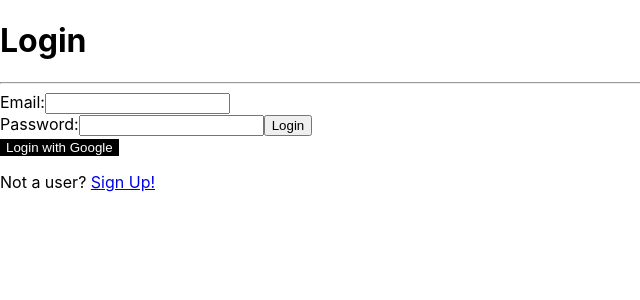
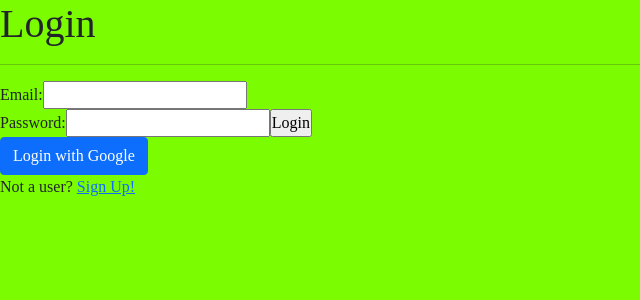
Before and after one commit to ronnyvictor/firebase-auth, a React (Create React App) app: page / in a window 1280 px wide. Shown: the top 300 px of the page, without its empty margins (0-640 px from the left). Built offline with nearby package versions, Linux system fonts and the light colour scheme.

Commit message:
added styles

```diff
--- a/package.json
+++ b/package.json
@@ -6,8 +6,10 @@
     "@testing-library/jest-dom": "^5.16.2",
     "@testing-library/react": "^12.1.3",
     "@testing-library/user-event": "^13.5.0",
+    "bootstrap": "^5.1.3",
     "firebase": "^9.6.6",
     "react": "^17.0.2",
+    "react-bootstrap": "^2.1.2",
     "react-dom": "^17.0.2",
     "react-router-dom": "^6.2.1",
     "react-scripts": "5.0.0",
--- a/src/App.js
+++ b/src/App.js
@@ -1,4 +1,4 @@
-import { useState, useEffect } from 'react'
+import { useState } from 'react'
 import { Routes, Route } from 'react-router-dom'
 import Login from './scenes/Login'
 import Signup from './scenes/Signup'
--- a/src/index.css
+++ b/src/index.css
@@ -1,13 +1,23 @@
-body {
-  margin: 0;
-  font-family: -apple-system, BlinkMacSystemFont, 'Segoe UI', 'Roboto', 'Oxygen',
-    'Ubuntu', 'Cantarell', 'Fira Sans', 'Droid Sans', 'Helvetica Neue',
-    sans-serif;
-  -webkit-font-smoothing: antialiased;
-  -moz-osx-font-smoothing: grayscale;
+*,
+*::after,
+*::before{
+  margin:0;
+  padding: 0;
+  box-sizing: inherit;
 }
 
-code {
-  font-family: source-code-pro, Menlo, Monaco, Consolas, 'Courier New',
-    monospace;
+@media (max-width: 600px) {
+  body{
+    background-color: lightcoral;
+  }
 }
+
+body{
+  font-family: 'Festive', cursive;
+  background-color: lawngreen;
+
+}
+
+
+
+@import url('https://fonts.googleapis.com/css2?family=Festive&display=swap');
--- a/src/index.js
+++ b/src/index.js
@@ -1,5 +1,6 @@
 import React from 'react'
 import ReactDOM from 'react-dom'
+import 'bootstrap/dist/css/bootstrap.min.css'
 import './index.css'
 import App from './App'
 import { BrowserRouter } from 'react-router-dom'
--- a/src/scenes/Login.js
+++ b/src/scenes/Login.js
@@ -7,6 +7,8 @@ import {
 	signInWithPopup,
 } from 'firebase/auth'
 import { app } from '../ConnectAuth'
+
+import { Button } from 'react-bootstrap/'
 
 function Login({ user, setUser }) {
 	const [email, setEmail] = useState('')
@@ -73,12 +75,11 @@ function Login({ user, setUser }) {
 				</label>
 				<input type='submit' value='Login' />
 			</form>
-			<button
+			<Button
 				onClick={handleGoogleLogin}
-				style={{ backgroundColor: 'black', color: 'white', border: 'none' }}
 			>
 				Login with Google
-			</button>
+			</Button>
 			<p>
 				Not a user? <Link to='/signup'>Sign Up!</Link>
 			</p>
```
Also changed, not shown: src/App.css (deleted, +0 -38 lines), 1 other file (tests, documents, lock files or other folders).
